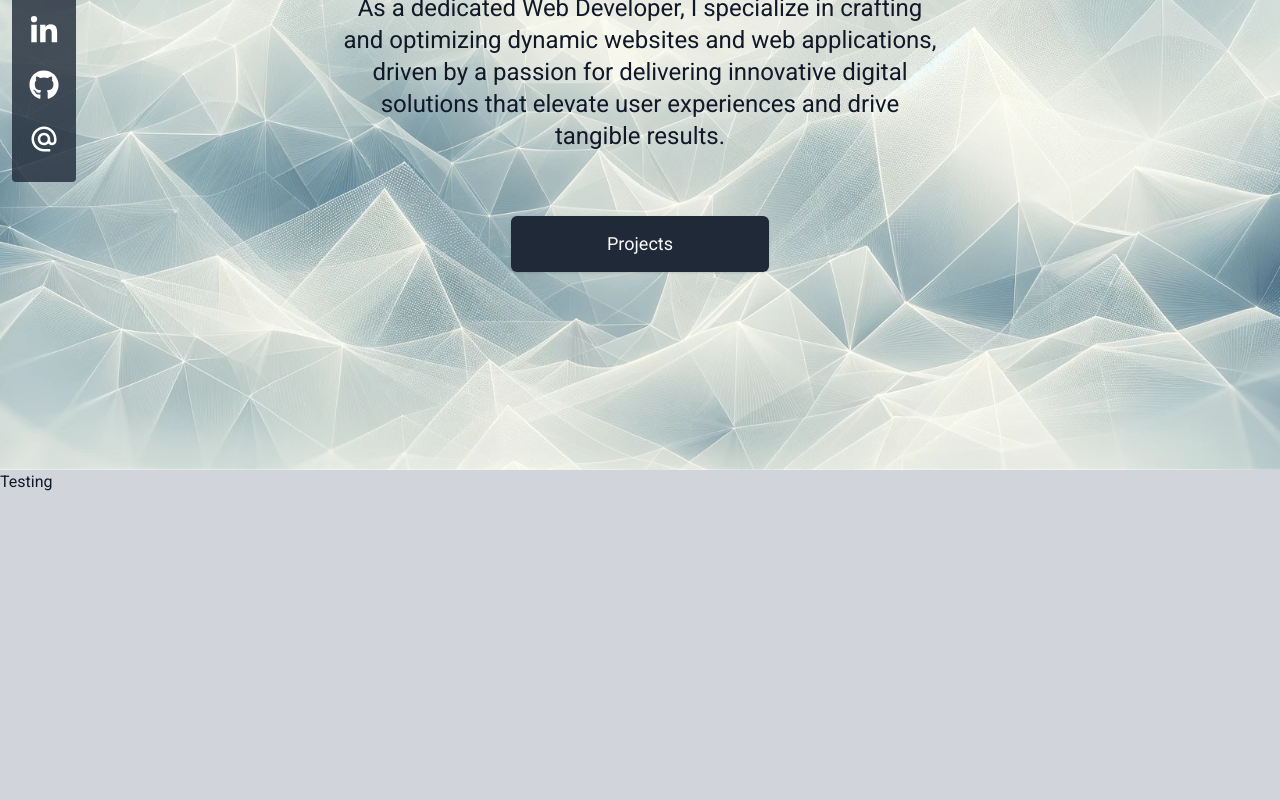
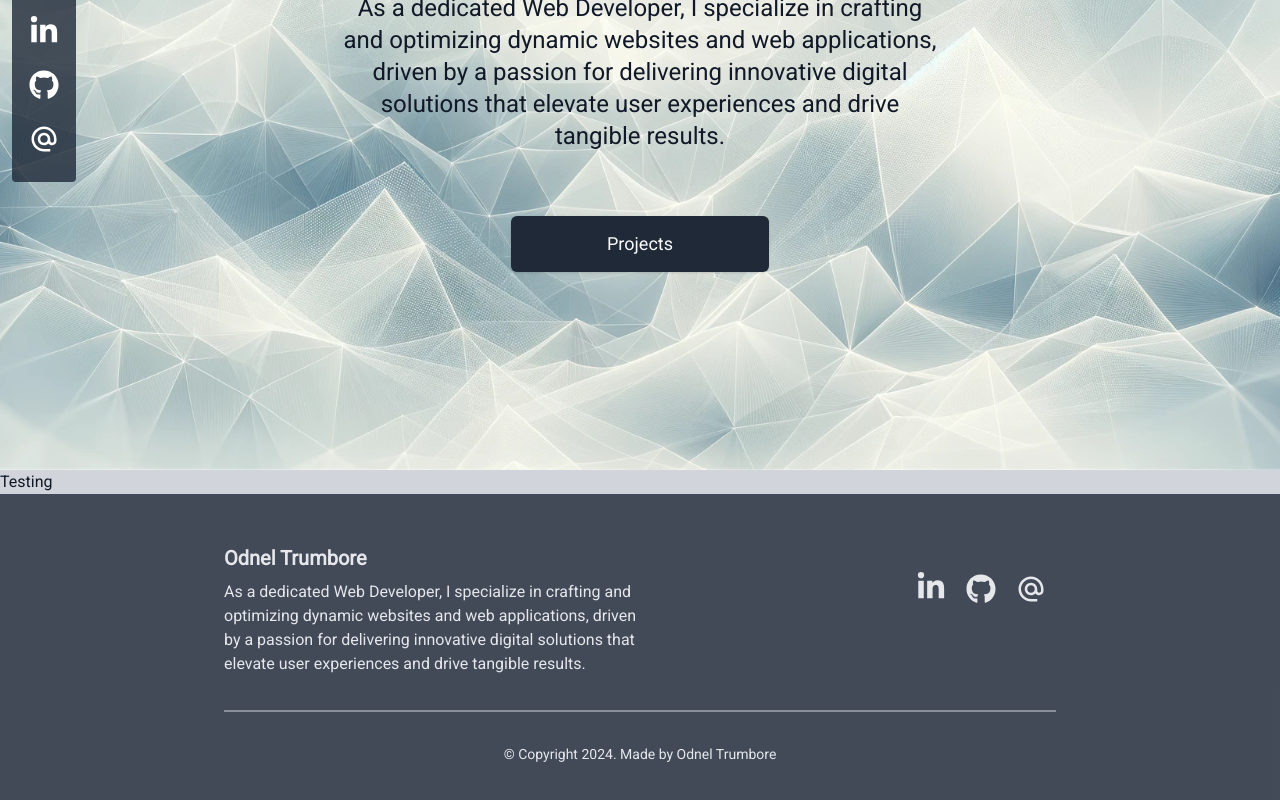
Before and after one commit to otrumbore/portfolio.v2, a Next.js app: page / in a window 1280 px wide. Shown: the part 330-1130 px from the top of the page. Before the commit the page ends 824 px from the top, so only its background shows below. Built offline with nearby package versions, Linux system fonts and the light colour scheme.

Commit message:
added footer

```diff
--- a/app/layout.js
+++ b/app/layout.js
@@ -5,6 +5,7 @@ import Socials from '@/components/socials';
 import HeroImage from '@/public/hero.webp';
 import SocialsDrawer from '../components/socialsDrawer';
 import Intro from '@/components/intro';
+import Footer from '../components/footer';
 
 const font = Roboto({ subsets: ['latin'], weight: ['400'] });
 
@@ -31,6 +32,7 @@ export default function RootLayout({ children }) {
 					</div>
 					<div className=''>{children}</div>
 				</main>
+				<Footer />
 			</body>
 		</html>
 	);
--- /dev/null
+++ b/components/footer.jsx
@@ -0,0 +1,88 @@
+import React from 'react';
+import {
+	Tooltip,
+	TooltipContent,
+	TooltipProvider,
+	TooltipTrigger,
+} from '@/components/ui/tooltip';
+import { FaLinkedinIn, FaGithub } from 'react-icons/fa';
+import { MdAlternateEmail } from 'react-icons/md';
+
+const Footer = () => {
+	return (
+		<footer className='w-full flex justify-center bg-gray-800 h-auto lg:h-[20rem] bg-opacity-80 p-4'>
+			<div className='flex flex-col justify-evenly w-2/3 h-full'>
+				<div className='flex flex-col text-center lg:text-left lg:flex-row justify-between text-gray-200'>
+					<div className='w-full lg:w-1/2 space-y-2'>
+						<h6 className='text-xl font-semibold'>Odnel Trumbore</h6>
+						<p className='text-md font-thin'>
+							As a dedicated Web Developer, I specialize in crafting and
+							optimizing dynamic websites and web applications, driven by a
+							passion for delivering innovative digital solutions that elevate
+							user experiences and drive tangible results.
+						</p>
+					</div>
+					<div className='w-full flex justify-center lg:block lg:w-1/2 lg:text-right'>
+						<div>
+							{/* <h6 className='text-xl font-semibold'>Socials</h6> */}
+							<TooltipProvider>
+								<ul className='flex justify-end items-center space-y-1 pt-4'>
+									<Tooltip>
+										<TooltipTrigger>
+											<li className='border-2 border-transparent hover:border-gray-300 p-[.50rem] rounded-md hover:shadow-lg shawdow-gray-200 cursor-pointer'>
+												<a
+													href='https://www.linkedin.com/in/odnel-trumbore'
+													target='_blank'
+												>
+													<FaLinkedinIn size={30} />
+												</a>
+											</li>
+											<TooltipContent side='top'>
+												<p>LinkedIn</p>
+											</TooltipContent>
+										</TooltipTrigger>
+									</Tooltip>
+									<Tooltip>
+										<TooltipTrigger>
+											<li className='border-2 border-transparent hover:border-gray-300 p-[.50rem] rounded-md hover:shadow-lg shawdow-gray-200 cursor-pointer'>
+												<a
+													href='https://www.github.com/otrumbore'
+													target='_blank'
+												>
+													<FaGithub size={30} />
+												</a>
+											</li>
+										</TooltipTrigger>
+										<TooltipContent side='top'>
+											<p>GitHub</p>
+										</TooltipContent>
+									</Tooltip>
+									<Tooltip>
+										<TooltipTrigger>
+											<li className='border-2 border-transparent hover:border-gray-300 p-[.50rem] rounded-md hover:shadow-lg shawdow-gray-200 cursor-pointer'>
+												<a href='mailto:otrumbore@gmail.com' target='_blank'>
+													<MdAlternateEmail size={30} />
+												</a>
+											</li>
+										</TooltipTrigger>
+										<TooltipContent side='top'>
+											<p>Email Me!</p>
+										</TooltipContent>
+									</Tooltip>
+								</ul>
+							</TooltipProvider>
+						</div>
+					</div>
+				</div>
+				<div className='w-full text-center text-sm'>
+					<hr className='border-t-2 w-full pb-8 border-gray-300 border-opacity-50' />
+					<p className='text-gray-200'>
+						&copy; Copyright 2024. Made by Odnel Trumbore
+					</p>
+				</div>
+			</div>
+		</footer>
+	);
+};
+
+export default Footer;
```
